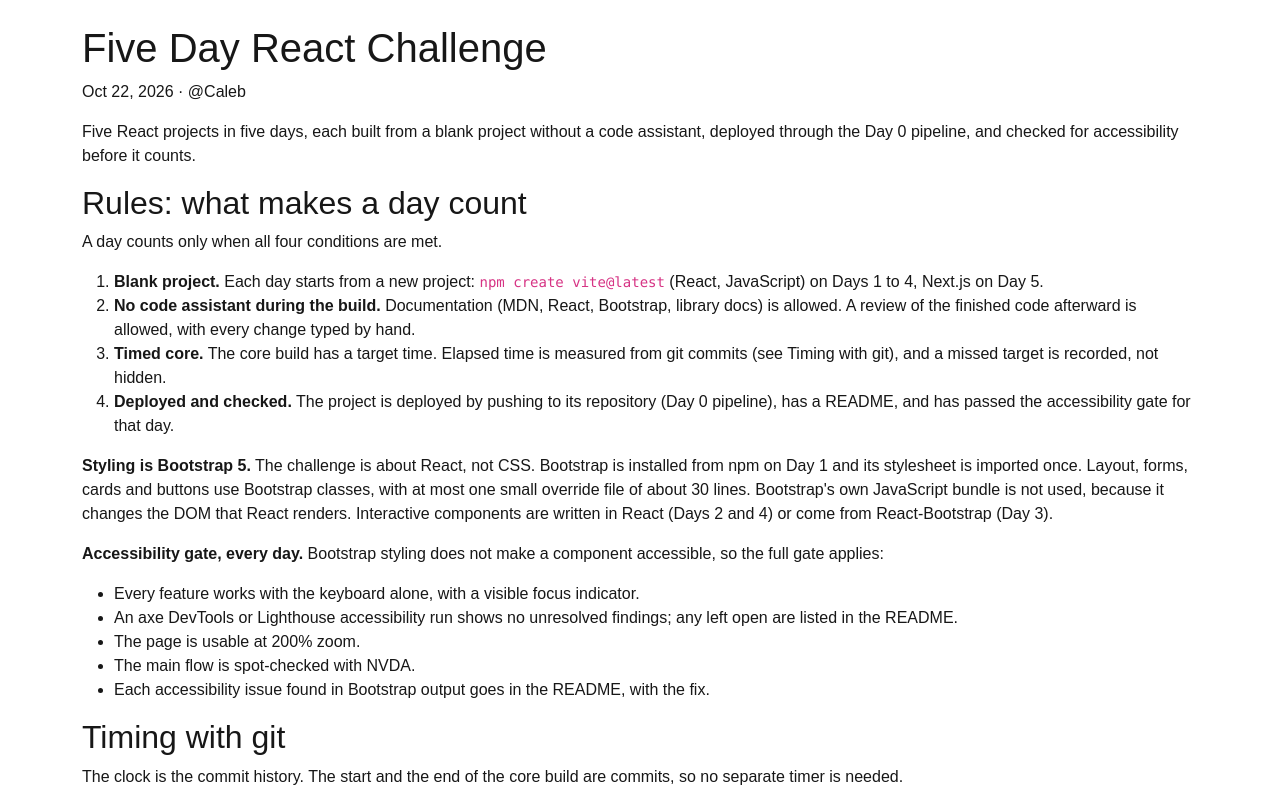
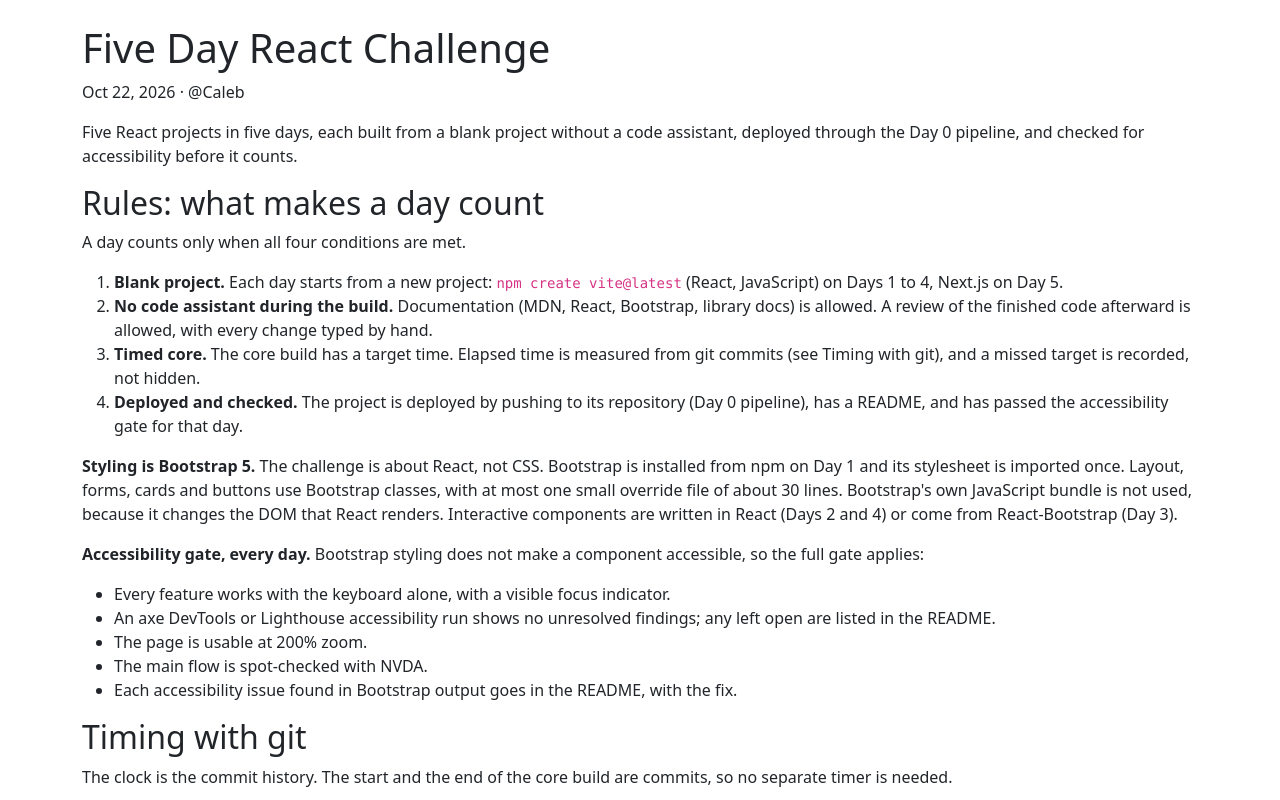
Before and after one commit to caleb542/five-day-react-challenge, a Next.js app: page / in a window 1280 px wide. Shown: the top 800 px of the page. Built offline with nearby package versions, Linux system fonts and the light colour scheme.

Commit message:
core: trim template css

```diff
--- a/app/globals.css
+++ b/app/globals.css
@@ -1,49 +1 @@
-:root {
-  --background: #ffffff;
-  --foreground: #171717;
-}
-
-@media (prefers-color-scheme: dark) {
-  :root {
-    --background: #0a0a0a;
-    --foreground: #ededed;
-  }
-}
-
-html {
-  height: 100%;
-}
-
-html,
-body {
-  max-width: 100vw;
-  overflow-x: hidden;
-}
-
-body {
-  min-height: 100%;
-  display: flex;
-  flex-direction: column;
-  color: var(--foreground);
-  background: var(--background);
-  font-family: Arial, Helvetica, sans-serif;
-  -webkit-font-smoothing: antialiased;
-  -moz-osx-font-smoothing: grayscale;
-}
-
-* {
-  box-sizing: border-box;
-  padding: 0;
-  margin: 0;
-}
-
-a {
-  color: inherit;
-  text-decoration: none;
-}
-
-@media (prefers-color-scheme: dark) {
-  html {
-    color-scheme: dark;
-  }
-}
+/* Project overrides. Bootstrap provides the base styles. */
```
